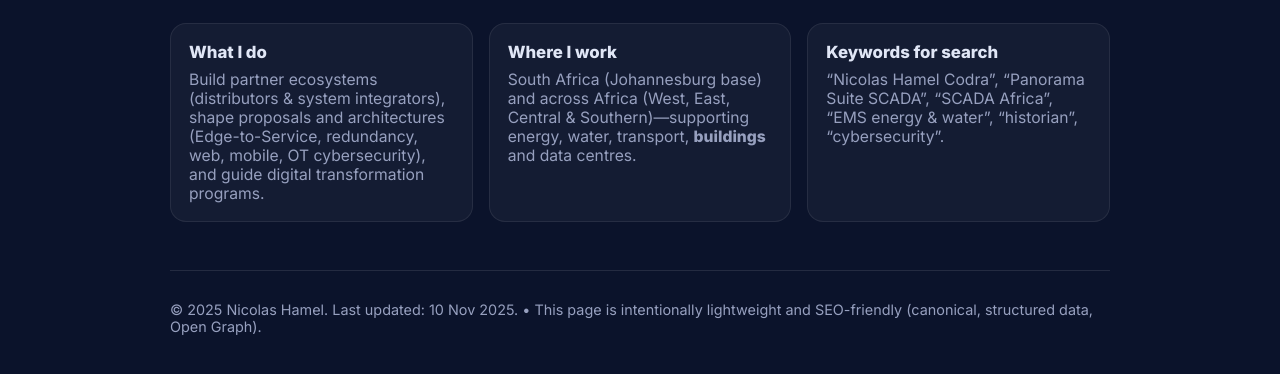
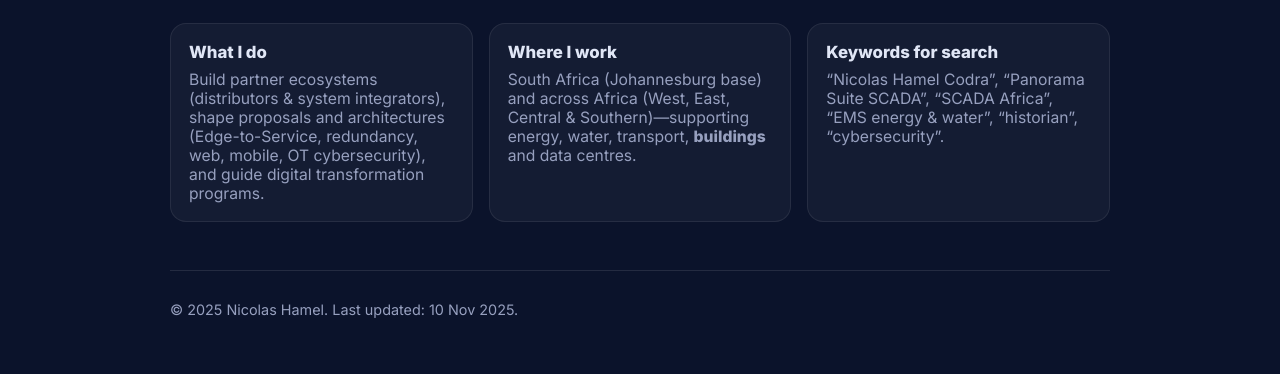
Before and after one commit to nicolas-hamel/nicolas-hamel-bio, a plain HTML site: page index.html in a window 1280 px wide. Shown: the part 304-678 px from the top of the page. Drawn offline with Linux system fonts and the light colour scheme.

Commit message:
remove SEO ref

```diff
--- a/index.html
+++ b/index.html
@@ -154,7 +154,7 @@
     </section>
 
     <footer>
-      <p>© <span id="y"></span> Nicolas Hamel. Last updated: 10 Nov 2025. • This page is intentionally lightweight and SEO-friendly (canonical, structured data, Open Graph).</p>
+      <p>© <span id="y"></span> Nicolas Hamel. Last updated: 10 Nov 2025.</p>
     </footer>
   </div>
 
```
